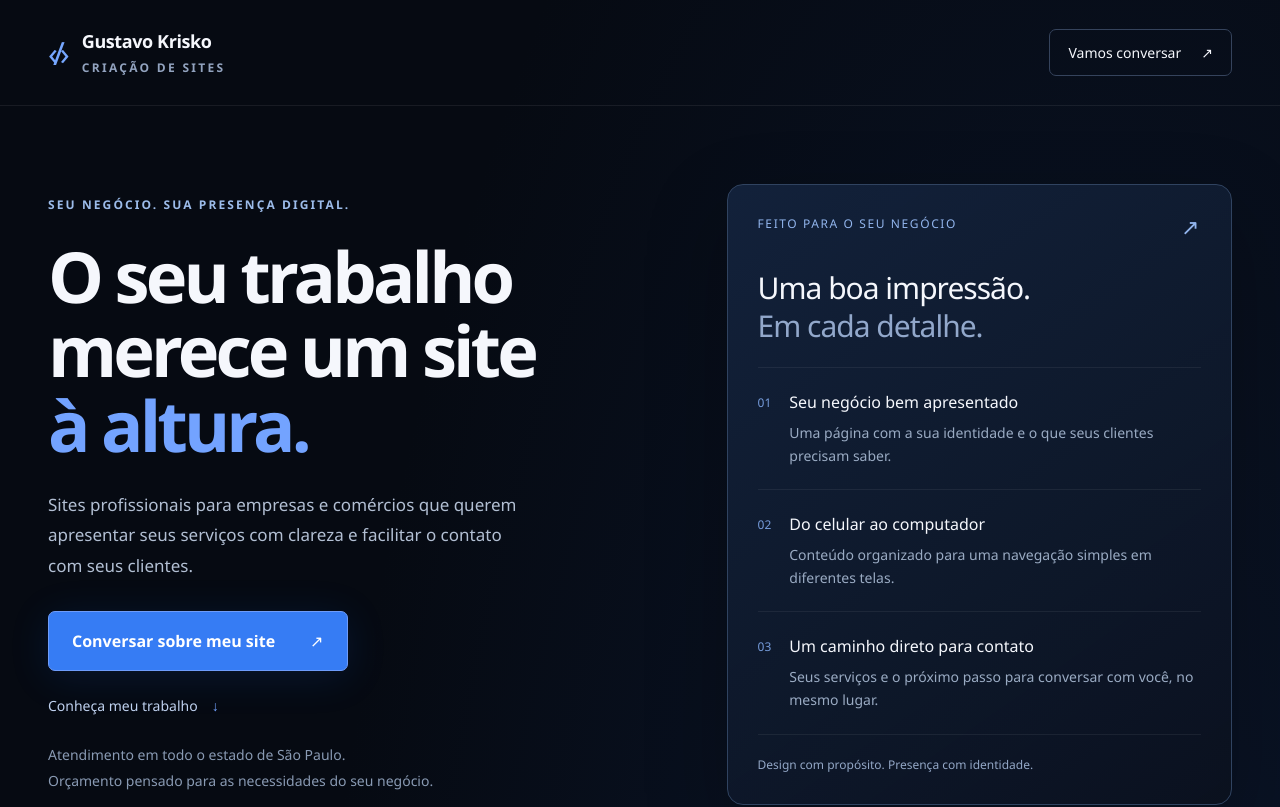
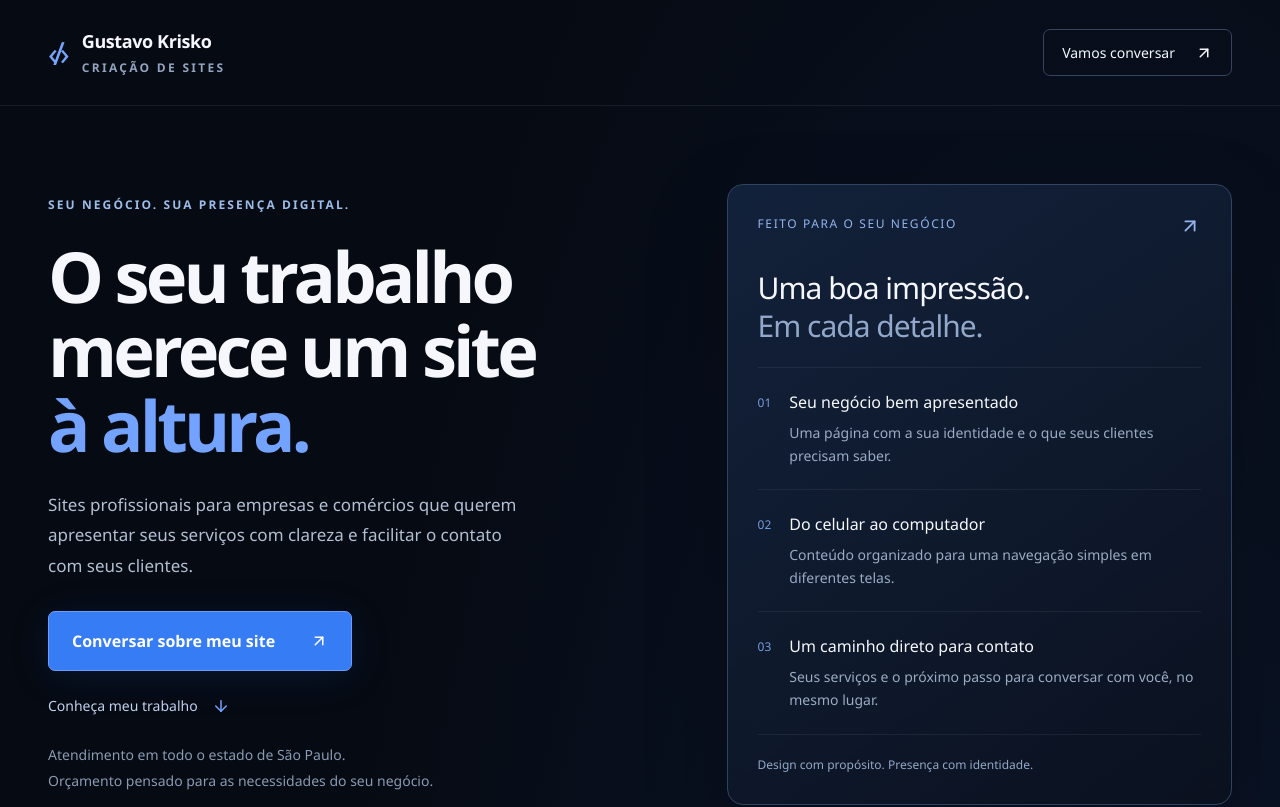
Before and after one commit to GkDoK/gustavo-krisko-portfolio, a React (Vite) app: page / in a window 1280 px wide. Shown: the top 807 px of the page. Built offline with nearby package versions, Linux system fonts and the light colour scheme; the HTML template or start-up script is replaced by a standard one.

Commit message:
Atualização do site pessoal com Lucide

```diff
--- a/package.json
+++ b/package.json
@@ -1 +1 @@
-{"name":"gustavo-krisko-site","private":true,"version":"0.1.0","type":"module","scripts":{"dev":"vite --host 127.0.0.1","build":"tsc --noEmit && vite build","preview":"vite preview --host 127.0.0.1"},"dependencies":{"react":"^19.1.0","react-dom":"^19.1.0"},"devDependencies":{"@tailwindcss/vite":"^4.1.0","@types/react":"^19.1.0","@types/react-dom":"^19.1.0","@vitejs/plugin-react":"^4.5.0","tailwindcss":"^4.1.0","typescript":"~5.8.3","vite":"^6.3.0"}}
+{"name":"gustavo-krisko-site","private":true,"version":"0.1.0","type":"module","scripts":{"dev":"vite --host 127.0.0.1","build":"tsc --noEmit && vite build","preview":"vite preview --host 127.0.0.1"},"dependencies":{"lucide-react":"^1.48.0","react":"^19.1.0","react-dom":"^19.1.0"},"devDependencies":{"@tailwindcss/vite":"^4.1.0","@types/react":"^19.1.0","@types/react-dom":"^19.1.0","@vitejs/plugin-react":"^4.5.0","tailwindcss":"^4.1.0","typescript":"~5.8.3","vite":"^6.3.0"}}
--- a/src/App.tsx
+++ b/src/App.tsx
@@ -1,7 +1,9 @@
+import { ArrowDown, ArrowUpRight } from 'lucide-react'
+
 const whatsapp = 'https://wa.me/5511943726269?text=' + encodeURIComponent('Olá, Gustavo! Gostaria de conversar sobre um site para meu negócio.')
 
 function ContactLink({ className = '', children }: { className?: string; children: React.ReactNode }) {
-  return <a className={className} href={whatsapp} target="_blank" rel="noopener noreferrer">{children}<span aria-hidden="true">↗</span></a>
+  return <a className={className} href={whatsapp} target="_blank" rel="noopener noreferrer">{children}<ArrowUpRight className="ui-icon" size={18} aria-hidden="true" focusable="false" /></a>
 }
 
 function Header() {
@@ -18,11 +20,11 @@ function Hero() {
       <h1 id="hero-title">O seu trabalho<br/>merece um site<br/><span>à altura.</span></h1>
       <p className="description">Sites profissionais para empresas e comércios que querem apresentar seus serviços com clareza e facilitar o contato com seus clientes.</p>
       <ContactLink className="primary-button">Conversar sobre meu site</ContactLink>
-      <a className="portfolio-link" href="#projetos">Conheça meu trabalho <span aria-hidden="true">↓</span></a>
+      <a className="portfolio-link" href="#projetos">Conheça meu trabalho <ArrowDown className="ui-icon" size={18} aria-hidden="true" focusable="false" /></a>
       <p className="service-note">Atendimento em todo o estado de São Paulo.<br/>Orçamento pensado para as necessidades do seu negócio.</p>
     </div>
     <aside className="service-panel" aria-label="O que seu site pode oferecer">
-      <div className="panel-heading"><span>FEITO PARA O SEU NEGÓCIO</span><span aria-hidden="true">↗</span></div>
+      <div className="panel-heading"><span>FEITO PARA O SEU NEGÓCIO</span><ArrowUpRight className="ui-icon" size={18} aria-hidden="true" focusable="false" /></div>
       <h2>Uma boa impressão.<br/><span>Em cada detalhe.</span></h2>
       <div className="feature"><span className="feature-number">01</span><div><h3>Seu negócio bem apresentado</h3><p>Uma página com a sua identidade e o que seus clientes precisam saber.</p></div></div>
       <div className="feature"><span className="feature-number">02</span><div><h3>Do celular ao computador</h3><p>Conteúdo organizado para uma navegação simples em diferentes telas.</p></div></div>
```
Also changed, not shown: src/index.css, 1 other file (tests, documents, lock files or other folders).
